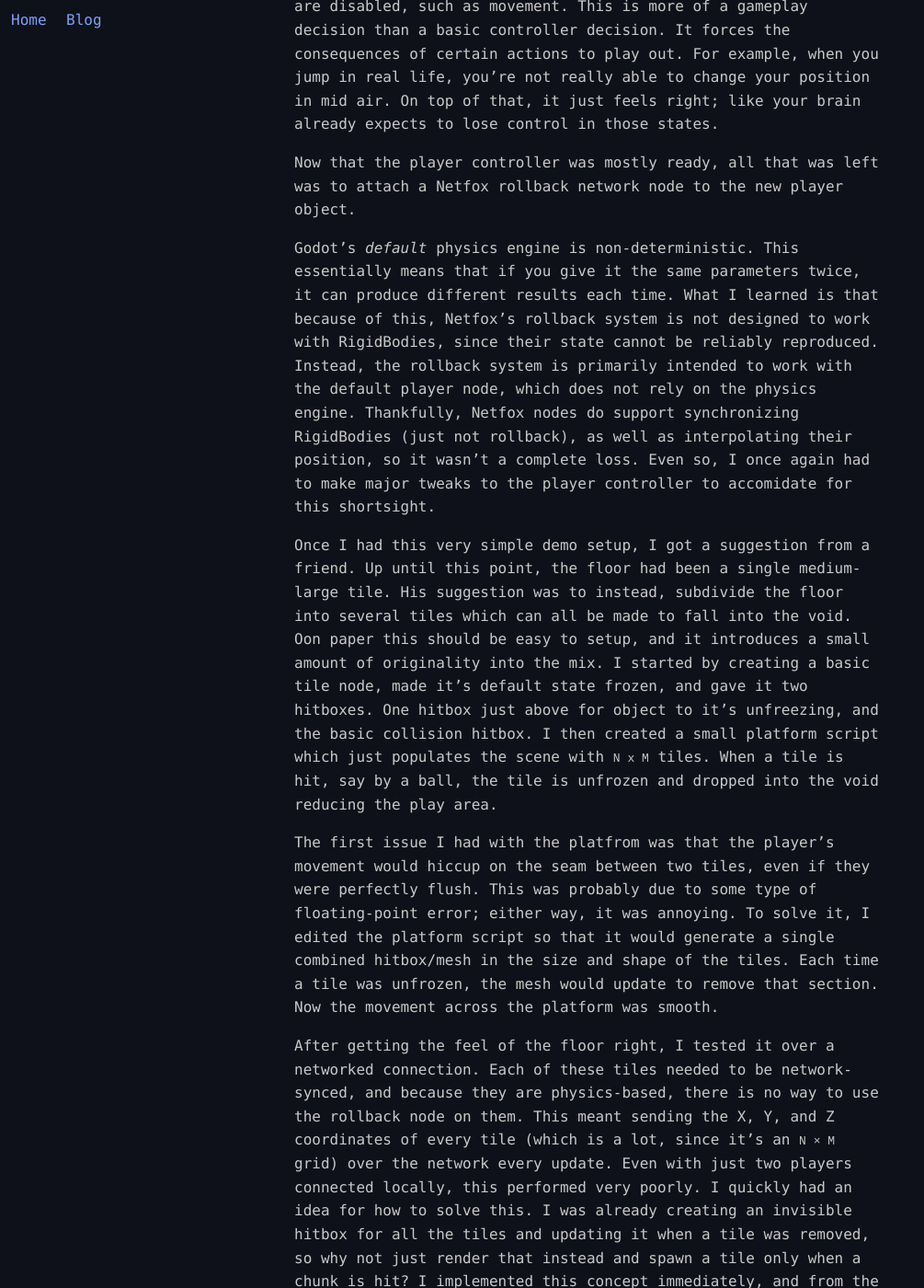
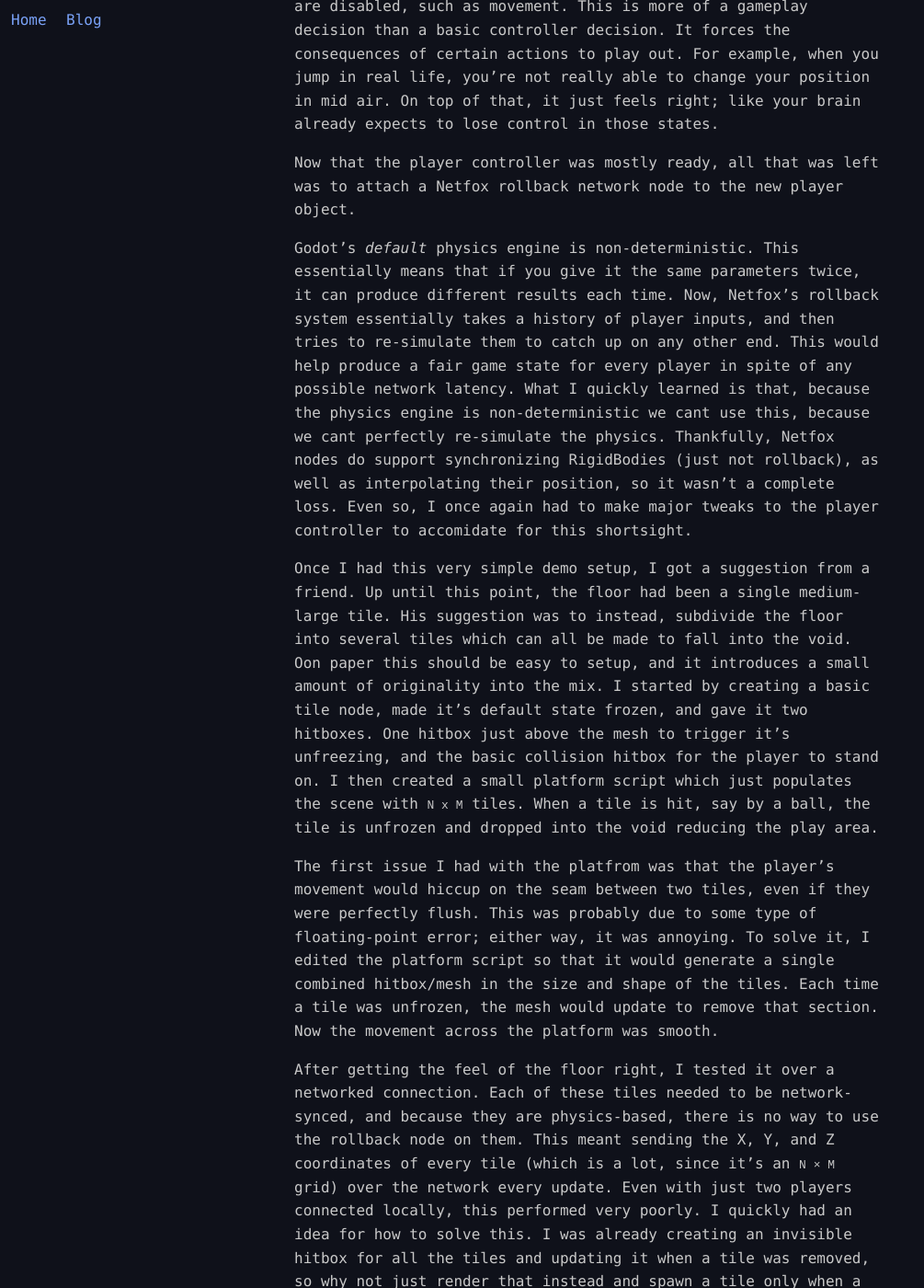
Before and after one commit to TrademarkTHIS/trademarkthis.github.io, a Jekyll site: the page built from _posts/2026-06-21-rush-devlog-1.md, in a window 1280 px wide and 1400 px high, scrolled down 1897 px. Shown: the whole window at 92% size, without its empty margins (0-1005 px from the left). Built offline with Jekyll 4.4.1, drawn with Linux system fonts in a browser that asks for light colours.

Commit message:
Small change to wording of the godot blog post

```diff
--- a/_posts/2026-06-21-rush-devlog-1.md
+++ b/_posts/2026-06-21-rush-devlog-1.md
@@ -27,9 +27,9 @@ In the **JUMP**, **FALL**, and **TIPPED** states, parts of the player's input ar
 
 Now that the player controller was mostly ready, all that was left was to attach a Netfox rollback network node to the new player object.
 
-Godot's *default* physics engine is non-deterministic. This essentially means that if you give it the same parameters twice, it can produce different results each time. What I learned is that because of this, Netfox's rollback system is not designed to work with RigidBodies, since their state cannot be reliably reproduced. Instead, the rollback system is primarily intended to work with the default player node, which does not rely on the physics engine. Thankfully, Netfox nodes do support synchronizing RigidBodies (just not rollback), as well as interpolating their position, so it wasn't a complete loss. Even so, I once again had to make major tweaks to the player controller to accomidate for this shortsight.
+Godot's *default* physics engine is non-deterministic. This essentially means that if you give it the same parameters twice, it can produce different results each time. Now, Netfox's rollback system essentially takes a history of player inputs, and then tries to re-simulate them to catch up on any other end. This would help produce a fair game state for every player in spite of any possible network latency. What I quickly learned is that, because the physics engine is non-deterministic we cant use this, because we cant perfectly re-simulate the physics. Thankfully, Netfox nodes do support synchronizing RigidBodies (just not rollback), as well as interpolating their position, so it wasn't a complete loss. Even so, I once again had to make major tweaks to the player controller to accomidate for this shortsight.
 
-Once I had this very simple demo setup, I got a suggestion from a friend. Up until this point, the floor had been a single medium-large tile. His suggestion was to instead, subdivide the floor into several tiles which can all be made to fall into the void. Oon paper this should be easy to setup, and it introduces a small amount of originality into the mix. I started by creating a basic tile node, made it's default state frozen, and gave it two hitboxes. One hitbox just above for object to it's unfreezing, and the basic collision hitbox. I then created a small platform script which just populates the scene with ``N x M`` tiles. When a tile is hit, say by a ball, the tile is unfrozen and dropped into the void reducing the play area.
+Once I had this very simple demo setup, I got a suggestion from a friend. Up until this point, the floor had been a single medium-large tile. His suggestion was to instead, subdivide the floor into several tiles which can all be made to fall into the void. Oon paper this should be easy to setup, and it introduces a small amount of originality into the mix. I started by creating a basic tile node, made it's default state frozen, and gave it two hitboxes. One hitbox just above the mesh to trigger it's unfreezing, and the basic collision hitbox for the player to stand on. I then created a small platform script which just populates the scene with ``N x M`` tiles. When a tile is hit, say by a ball, the tile is unfrozen and dropped into the void reducing the play area.
 
 The first issue I had with the platfrom was that the player’s movement would hiccup on the seam between two tiles, even if they were perfectly flush. This was probably due to some type of floating-point error; either way, it was annoying. To solve it, I edited the platform script so that it would generate a single combined hitbox/mesh in the size and shape of the tiles. Each time a tile was unfrozen, the mesh would update to remove that section. Now the movement across the platform was smooth.
 
```
